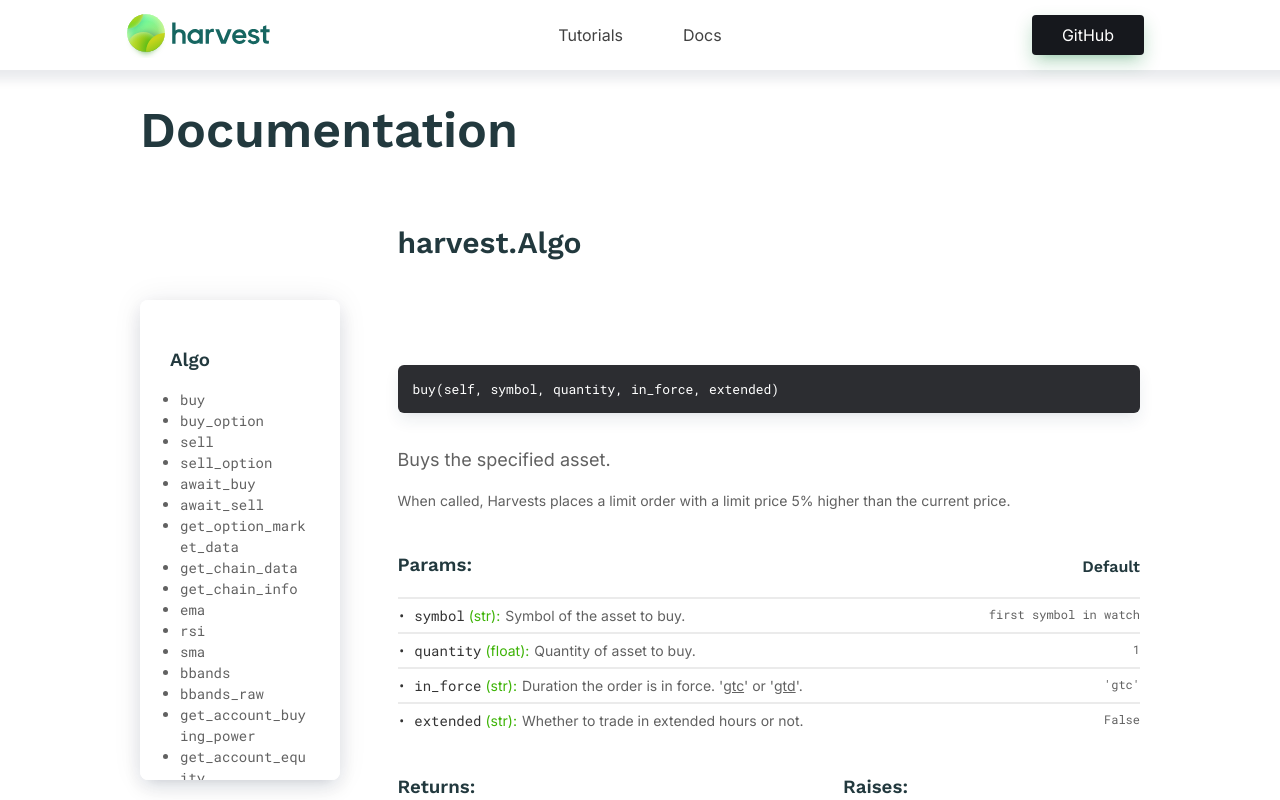
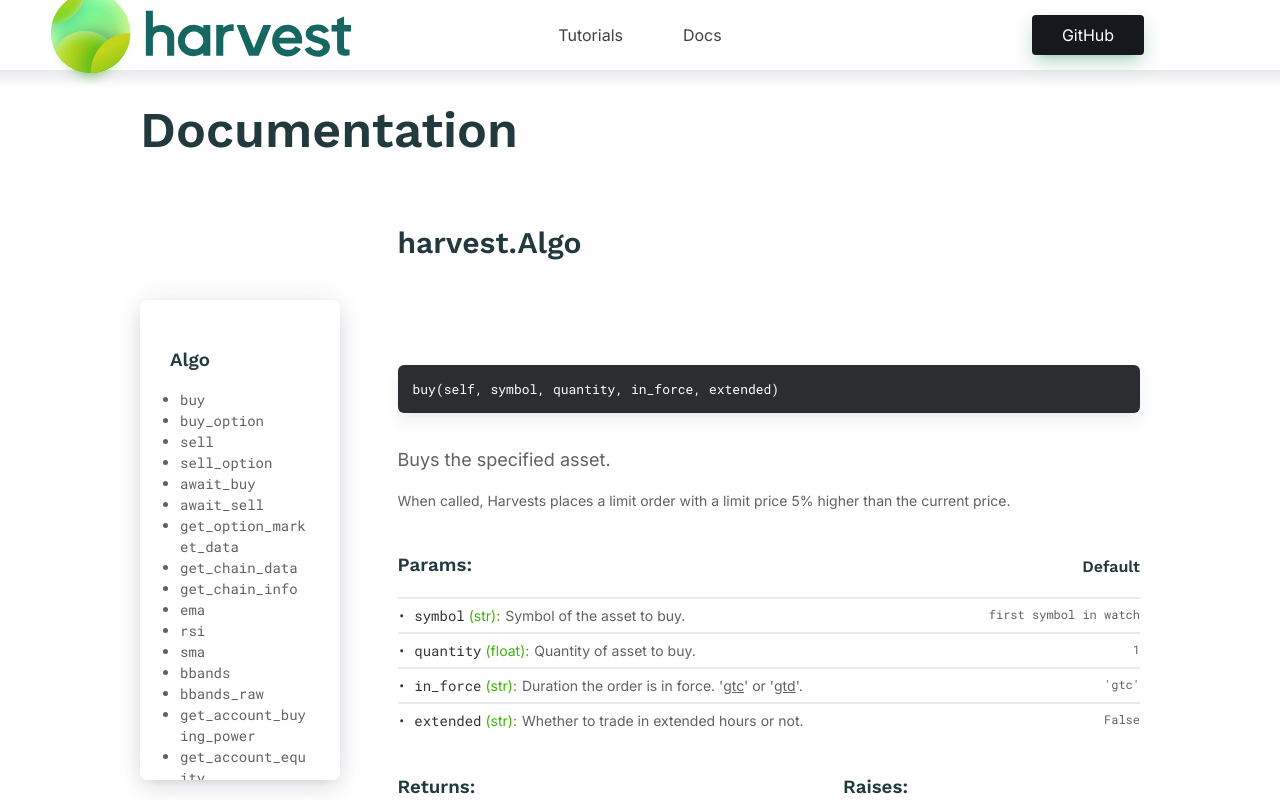
Before and after one commit to tfukaza/harvest, a Next.js app in the folder website/: page /docs in a window 1280 px wide. Shown: the top 800 px of the page. Built offline with nearby package versions, Linux system fonts and the light colour scheme.

Commit message:
Fixed website paths

```diff
--- a/website/pages/components/footer.js
+++ b/website/pages/components/footer.js
@@ -1,12 +1,14 @@
 import styles from '../../styles/Home.module.scss'
 import Link from 'next/link'
+import Image from 'next/image'
+import wordmark from '../../public/wordmark.svg'
 
 export default function Footer() {
     return (
         <footer className={styles.footer}>
             <section className={styles.section}>
             <div>
-                <img src="/wordmark.svg"></img>
+                <Image src={wordmark} />
                 <Link href="https://github.com/tfukaza/harvest/issues/new?assignees=&labels=bug&template=bug_report.md&title=%5B%F0%9F%AA%B0BUG%5D">Report a Bug</Link>
                 <Link href="https://github.com/tfukaza/harvest/issues/new?assignees=&labels=enhancement%2C+question&template=feature-request.md&title=%5B%F0%9F%92%A1Feature+Request%5D">Suggest a Feature</Link>
             </div>
--- a/website/pages/components/header.js
+++ b/website/pages/components/header.js
@@ -1,4 +1,6 @@
 import Head from 'next/head'
+import Image from 'next/image'
+import wordmark from '../../public/wordmark.svg'
 
 export default function Header({c, title}) {
     return (
@@ -8,7 +10,7 @@ export default function Header({c, title}) {
             <meta name="viewport" content="width=device-width, initial-scale=1.0"/>
             <meta property="og:title" content={title}/>
             <meta property="og:type" content="website"/>
-            <meta property="og:image" content="/wordmark.svg"/>
+            <meta property="og:image" content={wordmark}/>
             <link rel="icon" href="/favicon.ico" />
         </Head>
     )
--- a/website/pages/components/navbar.js
+++ b/website/pages/components/navbar.js
@@ -1,13 +1,15 @@
 import styles from '../../styles/Home.module.scss'
 import rc from '../../styles/rowcrop.module.css'
 import Link from 'next/link'
+import Image from 'next/image'
+import wordmark from '../../public/wordmark.svg'
 
 export default function NavBar() {
     return (
         <nav className={styles.nav}>
             <div>
                 <Link href="/" passHref>
-                    <a id={styles.logo}><img src="/wordmark.svg"></img></a>
+                    <a id={styles.logo}><Image src={wordmark} /></a>
                 </Link>
             </div>
             <div>
--- a/website/styles/Home.module.scss
+++ b/website/styles/Home.module.scss
@@ -28,15 +28,15 @@
 
 }
 
-.nav div:nth-of-type(1){
+.nav > div:nth-of-type(1){
   width:30%;
 }
 
-.nav div:nth-of-type(2){
+.nav > div:nth-of-type(2){
   width:40%;
 }
 
-.nav div:nth-of-type(3){
+.nav > div:nth-of-type(3){
   width:30%;
 }
 
```
